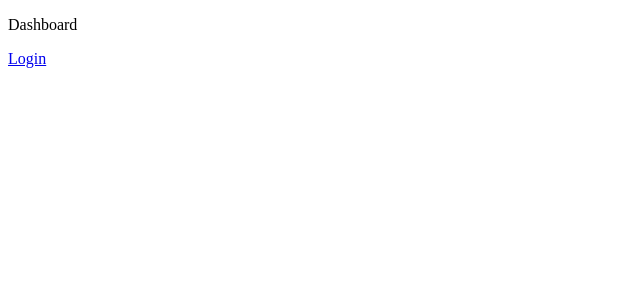
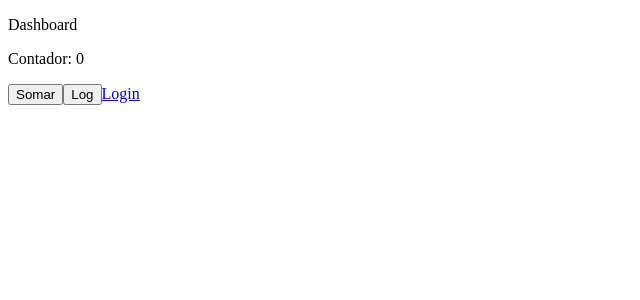
Before and after one commit to daianaadepaula/aulas-reacttypescript, a React (Create React App) app: page /pagina-inicial in a window 1280 px wide. Shown: the top 300 px of the page, without its empty margins (0-640 px from the left). Built offline with nearby package versions, Linux system fonts and the light colour scheme.

Commit message:
feat: add useRef (counter)

```diff
--- a/src/app/pages/dashboard/Dashboard.tsx
+++ b/src/app/pages/dashboard/Dashboard.tsx
@@ -1,11 +1,18 @@
+import { useRef } from "react"
 import { Link } from "react-router-dom"
 
 
 export const Dashboard = () => {
+	const conunterRef = useRef(0)
 
 	return (
 		<div>
 			<p>Dashboard</p>
+
+			<p>Contador: {conunterRef.current}</p>
+
+			<button onClick={() => conunterRef.current++}>Somar</button>
+			<button onClick={() => console.log(conunterRef.current++)}>Log</button>
 
 			<Link to="/entrar">Login</Link>
 		</div>
```
